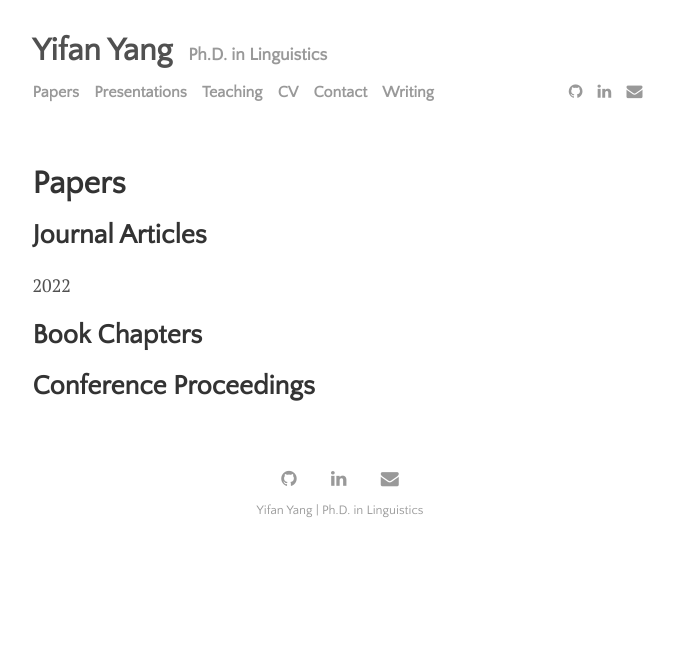
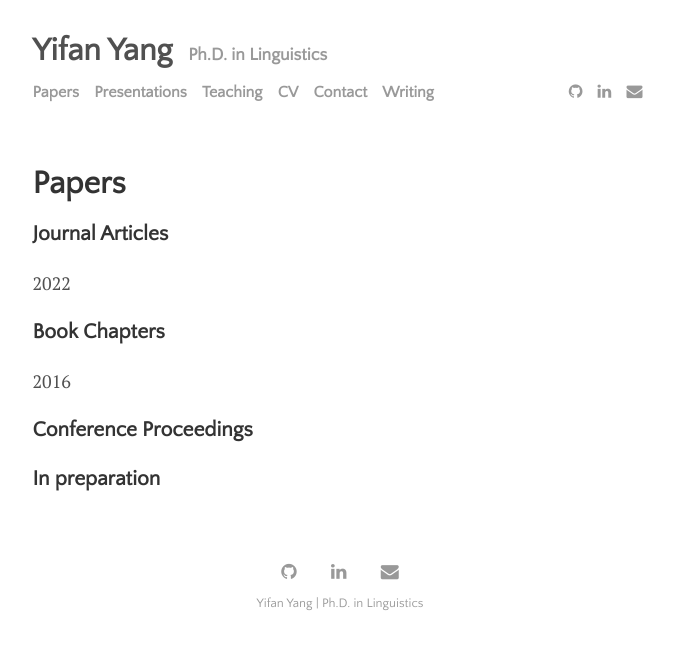
Before and after one commit to yifanyang08/yifanyang08.github.io, a Jekyll site: the page built from menu/papers.md, in a window 1280 px wide. Shown: the top 650 px of the page, without its empty margins (300-974 px from the left). Built offline with Jekyll 4.4.1, drawn with Linux system fonts in a browser that asks for light colours.

Commit message:
Update papers.md

```diff
--- a/menu/papers.md
+++ b/menu/papers.md
@@ -4,11 +4,14 @@ title: Papers
 permalink: /papers
 ---
 
-## Journal Articles
+### Journal Articles
 
 2022
 
-## Book Chapters
+### Book Chapters
 
+2016
 
-## Conference Proceedings
+### Conference Proceedings
+
+### In preparation
```
